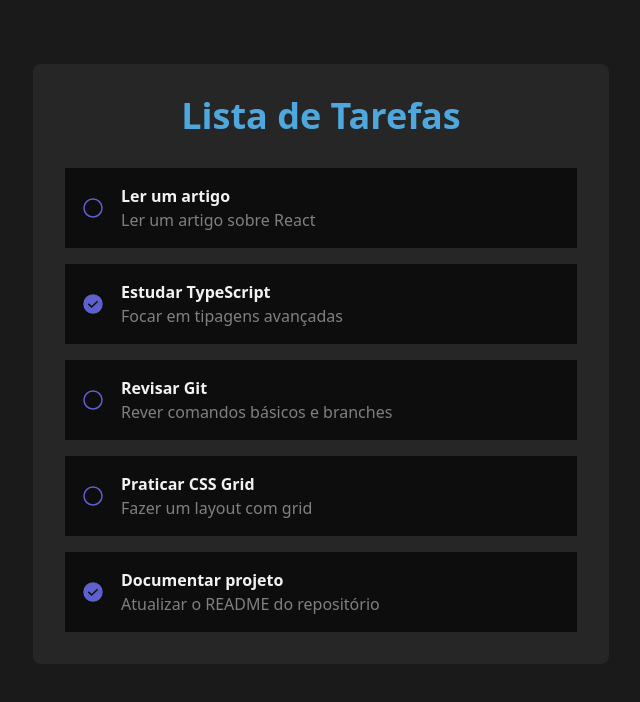
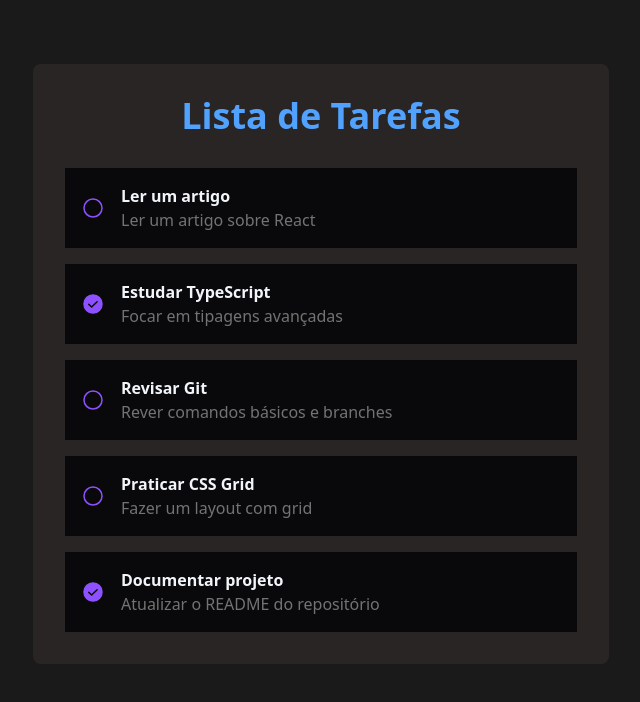
Before and after one commit to GabirelLucas/Static-List, a React (Vite) app: page / in a window 1280 px wide. Shown: the top 702 px of the page, without its empty margins (319-959 px from the left). Built offline with nearby package versions, Linux system fonts and the light colour scheme.

Commit message:
removendo cores personalizadas

```diff
--- a/src/App.tsx
+++ b/src/App.tsx
@@ -3,8 +3,8 @@ import TaskList from "./components/taskList";
 
 const App: React.FC = () => {
   return (
-    <div className="max-w-xl my-16 mx-auto p-8 bg-gray500 rounded-lg">
-      <h1 className="text-blue text-4xl font-bold text-center mb-8 ">
+    <div className="max-w-xl my-16 mx-auto p-8 bg-stone-800 rounded-lg">
+      <h1 className="text-blue-400 text-4xl font-bold text-center mb-8 ">
         Lista de Tarefas
       </h1>
       <TaskList />
--- a/src/components/taskList/index.tsx
+++ b/src/components/taskList/index.tsx
@@ -19,26 +19,26 @@ const TaskList: React.FC = () => {
       {tasks.map((task) => (
         <div
           key={task.id}
-          className={`flex items-center bg-gray700 p-4 rounded-2 gap-4`}
+          className={`flex items-center bg-zinc-950 p-4 rounded-2 gap-4`}
         >
           <button
             onClick={() => toggleTask(task.id)}
-            className={`bg-transparent border-none ${task.completed ? "text-purpleDark" : "text-purple"} cursor-pointer`}
+            className={`bg-transparent border-none ${task.completed ? "text-violet-500" : "text-purple-400"} cursor-pointer`}
           >
             {task.completed ? (
               <CheckCircle
                 size={24}
                 weight="fill"
-                className="text-purpleDark"
+                className="text-violet-500"
               />
             ) : (
-              <Circle size={24} className="text-purpleDark" />
+              <Circle size={24} className="text-violet-500" />
             )}
           </button>
 
           <div className="flex flex-col">
-            <strong className="text-gray100 font-bold">{task.title}</strong>
-            <span className="text-gray300">{task.description}</span>
+            <strong className="text-slate-100 font-bold">{task.title}</strong>
+            <span className="text-neutral-500">{task.description}</span>
           </div>
         </div>
       ))}
--- a/src/index.css
+++ b/src/index.css
@@ -1,19 +1,4 @@
 @import "tailwindcss";
-
-@theme {
-  --color-gray100: #F2F2F2 ;
-  --color-gray200: #D9D9D9 ;
-  --color-gray300: #808080 ;
-  --color-gray400: #333333 ;
-  --color-gray500: #262626 ;
-  --color-gray600: #1A1A1A ;
-  --color-gray700: #0D0D0D ;
-  --color-purple: #8284FA ;
-  --color-purpleDark: #5E60CE ;
-  --color-blue: #4EA8DE ;
-  --color-blueDark: #1E6F9F ;
-  --color-danger: #E25858 ;
-}
 
   body {
     margin: 0;
```
